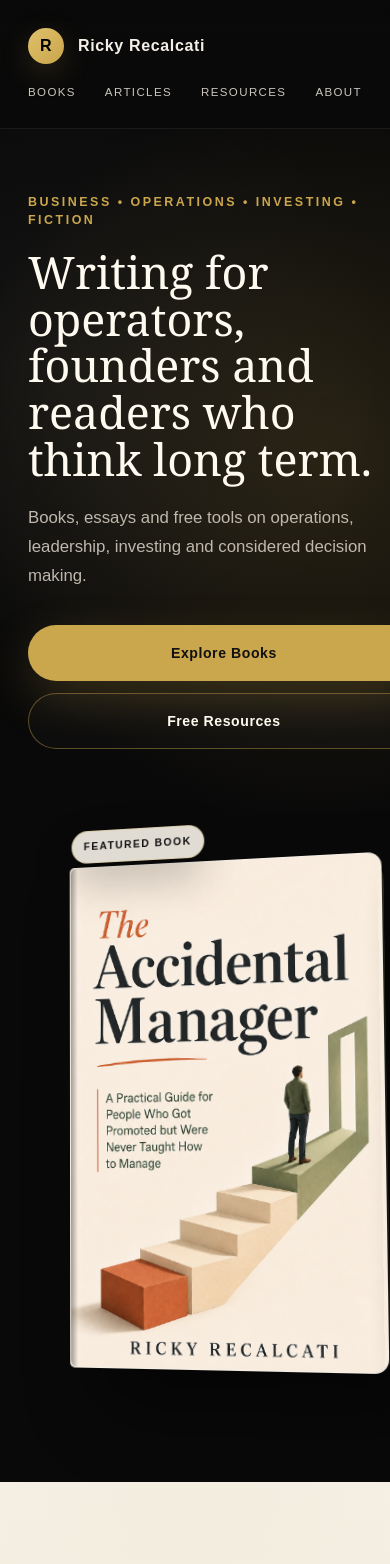
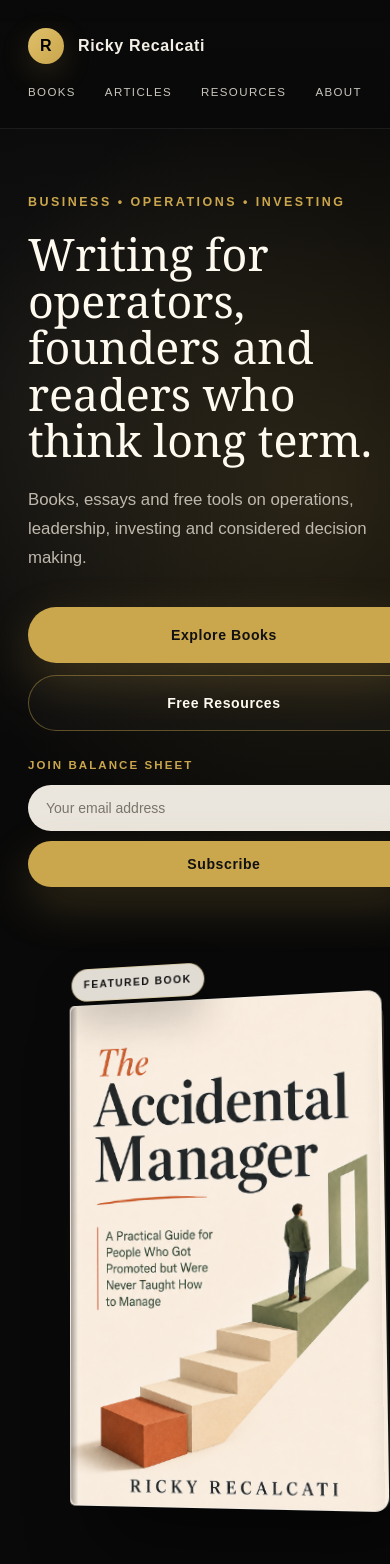
Before and after one commit to rickyrecalcati/ricky-platform, a Next.js app: page / in a window 390 px wide. Shown: the top 1564 px of the page. Built offline with nearby package versions, Linux system fonts and the light colour scheme; no server answers.

Commit message:
small website upgrades

```diff
--- a/app/page.tsx
+++ b/app/page.tsx
@@ -1,6 +1,5 @@
 import Navbar from "../components/Navbar/Navbar";
 import Hero from "../components/Hero";
-import MeetRicky from "../components/MeetRicky";
 import FeaturedBooks from "../components/FeaturedBooks";
 import BalanceSheetFeature from "../components/BalanceSheetFeature";
 import LatestArticles from "../components/LatestArticles";
@@ -38,9 +37,8 @@ export default function Home() {
       <BalanceSheetFeature />
       <LatestArticles />
       <FreeResources />
-      <MeetRicky />
       <Newsletter />
-      <Footer />
+      <Footer hideNewsletter />
     </main>
   );
 }
--- a/components/Footer.css
+++ b/components/Footer.css
@@ -14,6 +14,15 @@
   gap: clamp(3.5rem, 7vw, 5rem);
   padding-bottom: 60px;
   border-bottom: 1px solid rgba(255,255,255,.08);
+}
+
+.footerWithoutNewsletter .footerTop {
+  grid-template-columns: 1fr;
+}
+
+.footerWithoutNewsletter .footerLinks {
+  max-width: 760px;
+  margin-left: auto;
 }
 
 .footerNewsletter {
--- a/components/Footer.tsx
+++ b/components/Footer.tsx
@@ -2,12 +2,17 @@ import Link from "next/link";
 import NewsletterSignupForm from "./NewsletterSignupForm";
 import "./Footer.css";
 
-export default function Footer() {
+type FooterProps = {
+  hideNewsletter?: boolean;
+};
+
+export default function Footer({ hideNewsletter = false }: FooterProps) {
   return (
-    <footer className="footer">
+    <footer className={hideNewsletter ? "footer footerWithoutNewsletter" : "footer"}>
 
       <div className="footerTop">
 
+        {!hideNewsletter ? (
           <div className="footerBrand">
 
             <div className="footerNewsletter" id="footer-newsletter">
@@ -25,6 +30,7 @@ export default function Footer() {
             </div>
 
           </div>
+        ) : null}
 
         <div className="footerLinks">
 
--- a/components/Hero.css
+++ b/components/Hero.css
@@ -43,6 +43,57 @@
 .primaryButton,
 .secondaryButton {
   white-space: nowrap;
+}
+
+.heroNewsletter {
+  max-width: 520px;
+  margin-top: 26px;
+}
+
+.heroNewsletterLabel {
+  --eyebrow-size: 0.72rem;
+  --eyebrow-spacing: 0.18em;
+  margin-bottom: 12px;
+}
+
+.heroNewsletterForm {
+  display: flex;
+  gap: 10px;
+}
+
+.heroNewsletterForm input {
+  width: 100%;
+  min-width: 0;
+  height: 46px;
+  padding: 0 17px;
+  border: 1px solid rgba(244, 239, 230, 0.16);
+  border-radius: 999px;
+  background: rgba(244, 239, 230, 0.96);
+  color: #111;
+  font-size: 14px;
+}
+
+.heroNewsletterForm input::placeholder {
+  color: #7a746b;
+}
+
+.heroNewsletterForm button {
+  min-width: 112px;
+  min-height: 46px;
+  padding-inline: 22px;
+}
+
+.heroNewsletterForm button:disabled,
+.heroNewsletterForm input:disabled {
+  cursor: not-allowed;
+  opacity: 0.72;
+}
+
+.heroNewsletterMessage {
+  --body-color: var(--color-cream-bright);
+  --body-size: 14px;
+  margin-top: 10px;
+  font-weight: 700;
 }
 
 .bookStage {
@@ -193,6 +244,14 @@
     gap: 12px;
   }
 
+  .heroNewsletterForm {
+    flex-direction: column;
+  }
+
+  .heroNewsletterForm button {
+    width: 100%;
+  }
+
   .bookStage::before {
     width: 320px;
     height: 280px;
--- a/components/Hero.tsx
+++ b/components/Hero.tsx
@@ -1,12 +1,13 @@
 import Image from "next/image";
 import Link from "next/link";
+import NewsletterSignupForm from "./NewsletterSignupForm";
 import "./Hero.css";
 
 export default function Hero() {
   return (
     <section className="hero premiumSection">
       <div className="heroContent premiumReveal">
-        <p className="heroTag eyebrow">BUSINESS • OPERATIONS • INVESTING • FICTION</p>
+        <p className="heroTag eyebrow">BUSINESS • OPERATIONS • INVESTING</p>
 
         <h1 className="display-title">
           Writing for operators, founders and readers who think long term.
@@ -24,6 +25,17 @@ export default function Hero() {
           <Link className="secondaryButton luxuryButton luxuryButtonSecondary" href="#newsletter">
             Free Resources
           </Link>
+        </div>
+
+        <div className="heroNewsletter" aria-label="Subscribe to Balance Sheet">
+          <p className="heroNewsletterLabel eyebrow">Join Balance Sheet</p>
+          <NewsletterSignupForm
+            buttonText="Subscribe"
+            className="heroNewsletterForm"
+            messageClassName="heroNewsletterMessage body"
+            placeholder="Your email address"
+            sourceAnchor="hero-newsletter"
+          />
         </div>
       </div>
 
--- a/data/books.ts
+++ b/data/books.ts
@@ -389,6 +389,7 @@ const bookCatalog: Book[] = [
     status: "Published",
     format: "Kindle",
     amazonUrl: "https://www.amazon.com/dp/B0H421SGPW",
+    coverImage: "/books/the-second-act-cover.png",
     publicationYear: "2026",
     series: true,
     booksInSeries: 5,
```
Also changed, not shown: public/books/the-second-act-cover.png (added). Lines whose indentation alone changed are shown as unchanged.
